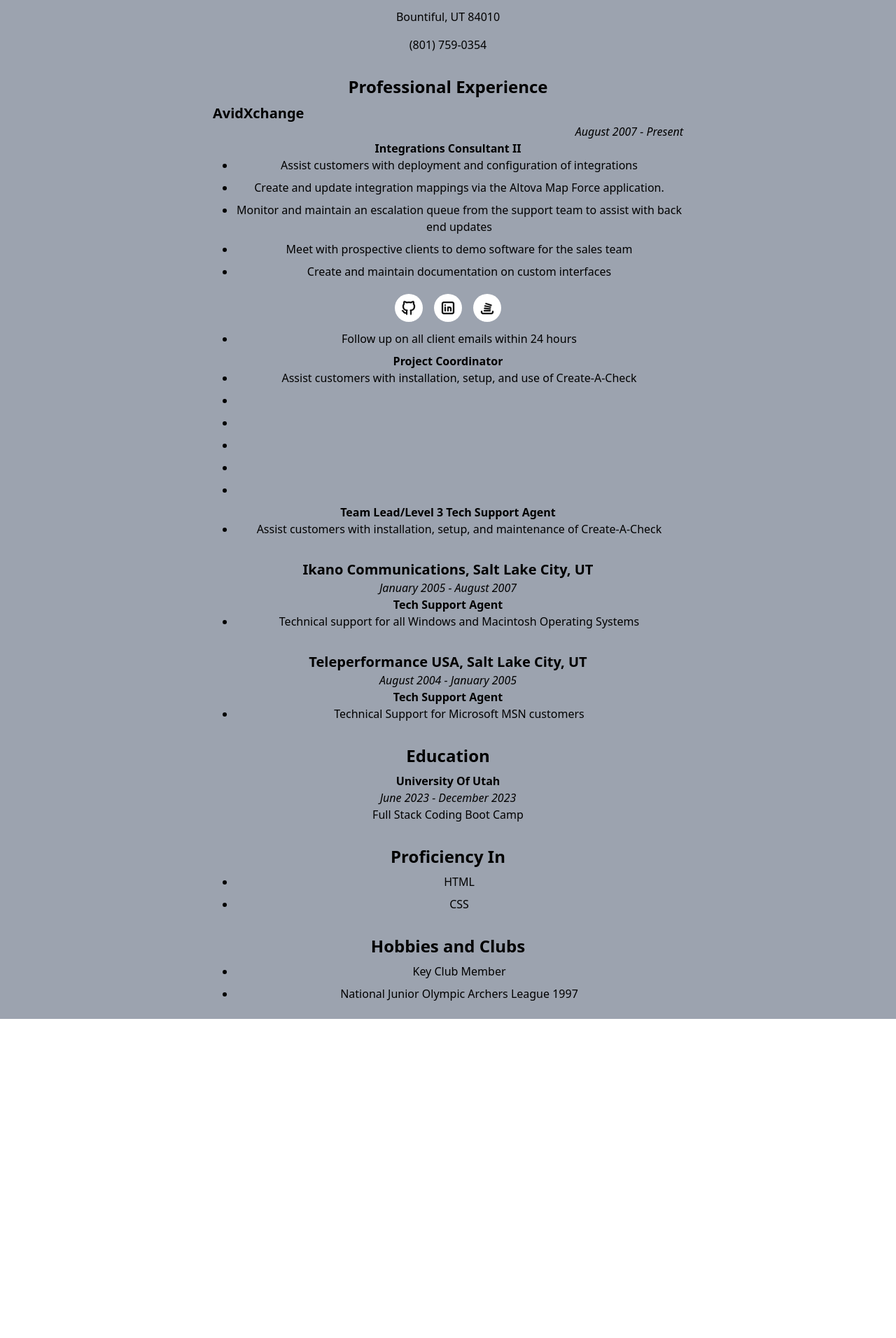
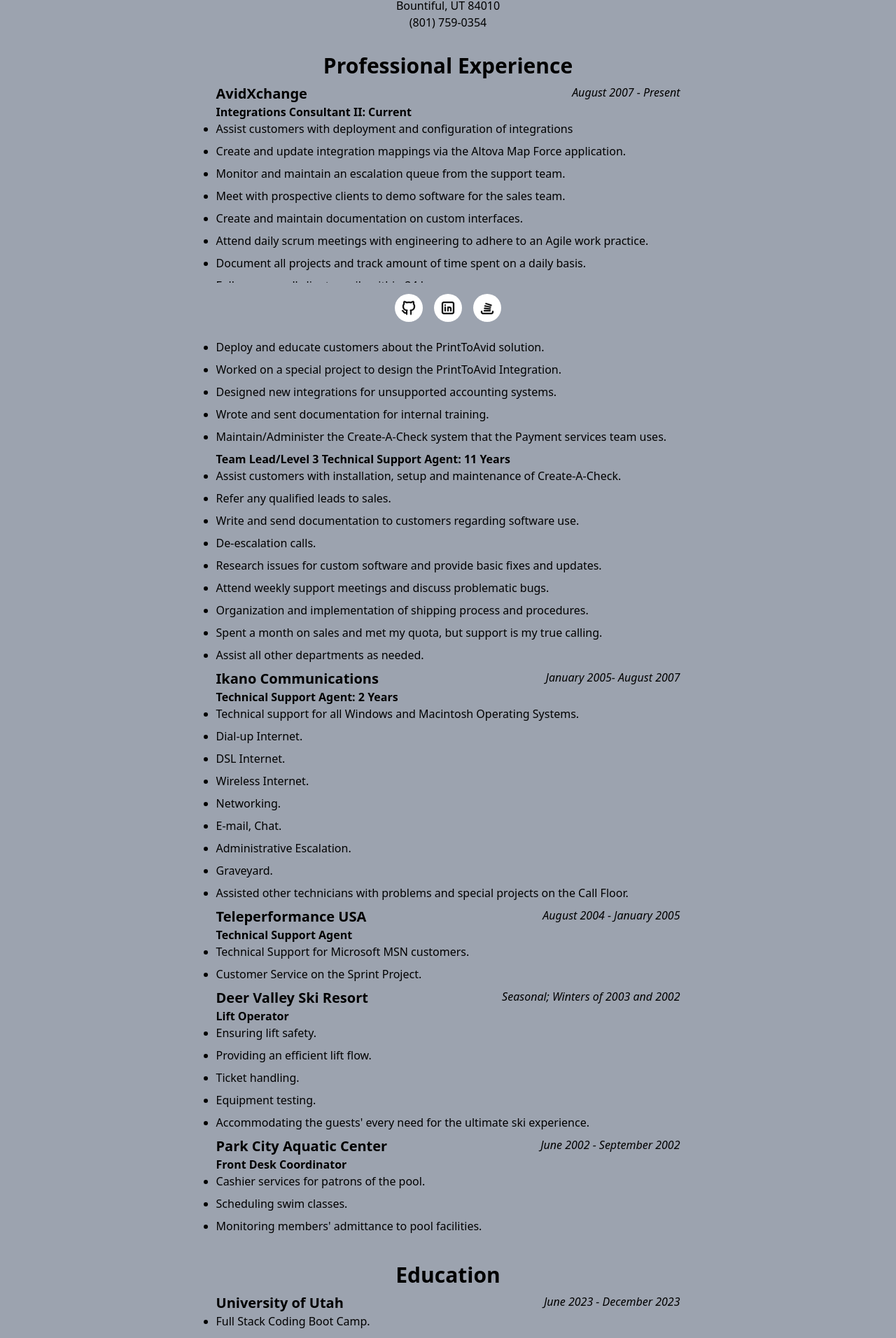
Before and after one commit to tmorgan-dev/react-portfolio, a React (Vite) app: page /resume in a window 1280 px wide. Shown: the part 324-2236 px from the top of the page at 70% size. Before the commit the page ends 1780 px from the top, so only its background shows below. Built offline with nearby package versions, Linux system fonts and the light colour scheme.

Commit message:
updated resume

```diff
--- a/src/components/Resume.jsx
+++ b/src/components/Resume.jsx
@@ -23,102 +23,164 @@
       <div id="resume-container" className="text-black text-center mt-12 max-w-2xl mx-auto">
         <div id="contact-container">
           <h1 className="text-4xl font-bold mb-4">TIMOTHY ADAM MORGAN</h1>
-          <p className="mb-4">101 South 1300 East</p>
-          <p className="mb-4">Bountiful, UT 84010</p>
-          <p className="mb-4">(801) 759-0354</p>
+          <p className="mb-0">101 South 1300 East</p>
+          <p className="mb-0">Bountiful, UT 84010</p>
+          <p className="mb-0">(801) 759-0354</p>
         </div>
-
-        <h2 className="text-2xl font-bold mt-8 mb-2">Professional Experience</h2>
-
-        {/* AvidXchange */}
-        <div className="mb-8">
-          <div id='avid-header-container'>
-            <h3 className="text-xl font-bold text-left">AvidXchange</h3>
-            <p className="italic text-right">August 2007 - Present</p>
-          </div>
-          <p className="font-bold">Integrations Consultant II</p>
-          <ul className="list-disc pl-8 mb-2"> {/* Reduced margin-bottom for list items */}
-            <li className="mb-2">Assist customers with deployment and configuration of integrations</li>
-            <li className="mb-2">Create and update integration mappings via the Altova Map Force application.</li>
-            <li className="mb-2">Monitor and maintain an escalation queue from the support team to assist with back end updates</li>
-            <li className="mb-2">Meet with prospective clients to demo software for the sales team</li>
-            <li className="mb-2">Create and maintain documentation on custom interfaces</li>
-            <li className="mb-2">Attend daily scrum meetings with engineering to adhere to an Agile work practice</li>
-            <li className="mb-2">Document all projects and track amount of time spent on a daily basis</li>
-            <li className="mb-2">Follow up on all client emails within 24 hours</li>
-          </ul>
-
-          <p className="font-bold">Project Coordinator</p>
-          <ul className="list-disc pl-8 mb-2"> {/* Reduced margin-bottom for list items */}
-            <li className="mb-2">Assist customers with installation, setup, and use of Create-A-Check</li>
-            <li className="mb-2"></li>
-            <li className="mb-2"></li>
-            <li className="mb-2"></li>
-            <li className="mb-2"></li>
-            <li className="mb-2"></li>
-          </ul>
-
-          <p className="font-bold">Team Lead/Level 3 Tech Support Agent</p>
-          <ul className="list-disc pl-8 mb-2"> {/* Reduced margin-bottom for list items */}
-            <li className="mb-2">Assist customers with installation, setup, and maintenance of Create-A-Check</li>
-            {/* Add other relevant points */}
+        <h2 className="text-3xl font-bold mt-8 mb-2">Professional Experience</h2>
+        <div id='avid-header-container' className="flex justify-between">
+          <h3 className="text-xl font-bold">AvidXchange</h3>
+          <p className="italic">August 2007 - Present</p>
+        </div>
+        <div id="avid-ic-container">
+          <p className="font-bold flex items-start">Integrations Consultant II: Current</p>
+          <ul className="list-disc pl-0 flex flex-col items-start">
+            <li className="text-center mb-2">Assist customers with deployment and configuration of integrations</li>
+            <li className="text-center mb-2">Create and update integration mappings via the Altova Map Force application.</li>
+            <li className="text-center mb-2">Monitor and maintain an escalation queue from the support team.</li>
+            <li className="text-center mb-2">Meet with prospective clients to demo software for the sales team.</li>
+            <li className="text-center mb-2">Create and maintain documentation on custom interfaces.</li>
+            <li className="text-center mb-2">Attend daily scrum meetings with engineering to adhere to an Agile work practice.</li>
+            <li className="text-center mb-2">Document all projects and track amount of time spent on a daily basis.</li>
+            <li className="text-center mb-2">Follow up on all client emails within 24 hours.</li>
           </ul>
         </div>
-
-        {/* Ikano Communications */}
-        <div className="mb-8">
-          <h3 className="text-xl font-bold">Ikano Communications, Salt Lake City, UT</h3>
-          <p className="italic">January 2005 - August 2007</p>
-
-          <p className="font-bold">Tech Support Agent</p>
-          <ul className="list-disc pl-8 mb-2"> {/* Reduced margin-bottom for list items */}
-            <li className="mb-2">Technical support for all Windows and Macintosh Operating Systems</li>
-            {/* Add other relevant points */}
+        <div id="avid-pc-container">
+          <p className="font-bold flex items-start">Project Coordinator: 4 Years</p>
+          <ul className="list-disc pl-0 flex flex-col items-start">
+            <li className="text-center mb-2">Assist customers with installation, setup and use of Create-A-Check for use with AvidPay.</li>
+            <li className="text-center mb-2">Deploy and educate customers about the PrintToAvid solution.</li>
+            <li className="text-center mb-2">Worked on a special project to design the PrintToAvid Integration.</li>
+            <li className="text-center mb-2">Designed new integrations for unsupported accounting systems.</li>
+            <li className="text-center mb-2">Wrote and sent documentation for internal training.</li>
+            <li className="text-center mb-2">Maintain/Administer the Create-A-Check system that the Payment services team uses.</li>
           </ul>
         </div>
-
-        {/* Teleperformance USA */}
-        <div className="mb-8">
-          <h3 className="text-xl font-bold">Teleperformance USA, Salt Lake City, UT</h3>
-          <p className="italic">August 2004 - January 2005</p>
-
-          <p className="font-bold">Tech Support Agent</p>
-          <ul className="list-disc pl-8 mb-2"> {/* Reduced margin-bottom for list items */}
-            <li className="mb-2">Technical Support for Microsoft MSN customers</li>
-            {/* Add other relevant points */}
+        <div id="avid-support-container">
+          <p className="font-bold flex items-start">Team Lead/Level 3 Technical Support Agent: 11 Years</p>
+          <ul className="list-disc pl-0 flex flex-col items-start">
+            <li className="text-center mb-2">Assist customers with installation, setup and maintenance of Create-A-Check.</li>
+            <li className="text-center mb-2">Refer any qualified leads to sales.</li>
+            <li className="text-center mb-2">Write and send documentation to customers regarding software use.</li>
+            <li className="text-center mb-2">De-escalation calls.</li>
+            <li className="text-center mb-2">Research issues for custom software and provide basic fixes and updates.</li>
+            <li className="text-center mb-2">Attend weekly support meetings and discuss problematic bugs.</li>
+            <li className="text-center mb-2">Organization and implementation of shipping process and procedures.</li>
+            <li className="text-center mb-2">Spent a month on sales and met my quota, but support is my true calling.</li>
+            <li className="text-center mb-2">Assist all other departments as needed.</li>
           </ul>
         </div>
-
-        {/* Deer Valley Ski Resort */}
-        {/* Add other relevant sections following the same structure */}
-
-        <h2 className="text-2xl font-bold mt-8 mb-2">Education</h2>
-        <div className="mb-8">
-          <p className="font-bold">University Of Utah</p>
+        <div id='ikano-header-container' className="flex justify-between">
+          <h3 className="text-xl font-bold">Ikano Communications</h3>
+          <p className="italic">January 2005- August 2007</p>
+        </div>
+        <div id="ikano-container">
+          <p className="font-bold flex items-start">Technical Support Agent: 2 Years</p>
+          <ul className="list-disc pl-0 flex flex-col items-start">
+            <li className="text-center mb-2">Technical support for all Windows and Macintosh Operating Systems.</li>
+            <li className="text-center mb-2">Dial-up Internet.</li>
+            <li className="text-center mb-2">DSL Internet.</li>
+            <li className="text-center mb-2">Wireless Internet.</li>
+            <li className="text-center mb-2">Networking.</li>
+            <li className="text-center mb-2">E-mail, Chat.</li>
+            <li className="text-center mb-2">Administrative Escalation.</li>
+            <li className="text-center mb-2">Graveyard.</li>
+            <li className="text-center mb-2">Assisted other technicians with problems and special projects on the Call Floor.</li>
+          </ul>
+        </div>
+        <div id='teleperformance-header-container' className="flex justify-between">
+          <h3 className="text-xl font-bold">Teleperformance USA</h3>
+          <p className="italic">August 2004 - January 2005</p>
+        </div>
+        <div id="teleperformance-container">
+          <p className="font-bold flex items-start">Technical Support Agent</p>
+          <ul className="list-disc pl-0 flex flex-col items-start">
+            <li className="text-center mb-2">Technical Support for Microsoft MSN customers.</li>
+            <li className="text-center mb-2">Customer Service on the Sprint Project.</li>
+          </ul>
+        </div>
+        <div id='deervalley-header-container' className="flex justify-between">
+          <h3 className="text-xl font-bold">Deer Valley Ski Resort</h3>
+          <p className="italic">Seasonal; Winters of 2003 and 2002</p>
+        </div>
+        <div id="deervalley-container">
+          <p className="font-bold flex items-start">Lift Operator</p>
+          <ul className="list-disc pl-0 flex flex-col items-start">
+            <li className="text-center mb-2">Ensuring lift safety.</li>
+            <li className="text-center mb-2">Providing an efficient lift flow.</li>
+            <li className="text-center mb-2">Ticket handling.</li>
+            <li className="text-center mb-2">Equipment testing.</li>
+            <li className="text-center mb-2">Accommodating the guests' every need for the ultimate ski experience.</li>
+          </ul>
+        </div>
+        <div id='aquatic-header-container' className="flex justify-between">
+          <h3 className="text-xl font-bold">Park City Aquatic Center</h3>
+          <p className="italic">June 2002 - September 2002</p>
+        </div>
+        <div id="aquatic-container">
+          <p className="font-bold flex items-start">Front Desk Coordinator</p>
+          <ul className="list-disc pl-0 flex flex-col items-start">
+            <li className="text-center mb-2">Cashier services for patrons of the pool.</li>
+            <li className="text-center mb-2">Scheduling swim classes.</li>
+            <li className="text-center mb-2">Monitoring members' admittance to pool facilities.</li>
+          </ul>
+        </div>
+        <h2 className="text-3xl font-bold mt-8 mb-2">Education</h2>
+        <div id='uofu-header-container' className="flex justify-between">
+          <h3 className="text-xl font-bold">University of Utah</h3>
           <p className="italic">June 2023 - December 2023</p>
-          <p>Full Stack Coding Boot Camp</p>
         </div>
-
-        {/* Add other relevant sections following the same structure */}
-
-        <h2 className="text-2xl font-bold mt-8 mb-2">Proficiency In</h2>
-        <ul className="list-disc pl-8 mb-2"> {/* Reduced margin-bottom for list items */}
-          <li className="mb-2">HTML</li>
-          <li className="mb-2">CSS</li>
-          {/* Add other relevant skills */}
+        <ul className="list-disc pl-0 flex flex-col items-start">
+          <li className="text-center mb-2">Full Stack Coding Boot Camp.</li>
         </ul>
-
-        <h2 className="text-2xl font-bold mt-8 mb-2">Hobbies and Clubs</h2>
-        <ul className="list-disc pl-8 mb-2"> {/* Reduced margin-bottom for list items */}
-          <li className="mb-2">Key Club Member</li>
-          <li className="mb-2">National Junior Olympic Archers League 1997</li>
-          {/* Add other hobbies and clubs */}
+        <div id='pc-header-container' className="flex justify-between">
+          <h3 className="text-xl font-bold">Park City High School</h3>
+          <p className="italic">August 1997- June 2002</p>
+        </div>
+        <ul className="list-disc pl-0 flex flex-col items-start">
+          <li className="text-center mb-2">High School Diploma- Class of 2002.</li>
+          <li className="text-center mb-2">3.1 GPA.</li>
+        </ul>
+        <h2 className="text-3xl font-bold mt-8 mb-2">Proficiencies</h2>
+        <ul className="list-disc pl-0 flex flex-col items-start">
+          <li className="text-center mb-2">HTML</li>
+          <li className="text-center mb-2">CSS</li>
+          <li className="text-center mb-2">Javascript</li>
+          <li className="text-center mb-2">APIs</li>
+          <li className="text-center mb-2">Node.js</li>
+          <li className="text-center mb-2">Express</li>
+          <li className="text-center mb-2">MySQL</li>
+          <li className="text-center mb-2">ORM</li>
+          <li className="text-center mb-2">MVC</li>
+          <li className="text-center mb-2">NoSQL</li>
+          <li className="text-center mb-2">PWA</li>
+          <li className="text-center mb-2">React</li>
+          <li className="text-center mb-2">MongoDB</li>
+          <li className="text-center mb-2">Github</li>
+          <li className="text-center mb-2">Agile</li>
+          <li className="text-center mb-2">Altova Mapforce</li>
+          <li className="text-center mb-2">Internet and networking</li>
+          <li className="text-center mb-2">A+/CNA Microsoft Hardware Certification</li>
+          <li className="text-center mb-2">Microsoft OS</li>
+          <li className="text-center mb-2">Macintosh OS</li>
+          <li className="text-center mb-2">DOS</li>
+          <li className="text-center mb-2">Adobe Photoshop</li>
+          <li className="text-center mb-2">Flash</li>
+          <li className="text-center mb-2">Peripheral devices</li>
+          <li className="text-center mb-2">Drivers, upgrades, installations</li>
+          <li className="text-center mb-2">Audio/visual electronics</li>
+        </ul>
+        <h2 className="text-3xl font-bold mt-8 mb-2">Hobbies and Clubs</h2>
+        <ul className="list-disc pl-0 flex flex-col items-start">
+          <li className="text-center mb-2">BSA Eagle Scout</li>
+          <li className="text-center mb-2">Key Club Member</li>
+          <li className="text-center mb-2">National Junior Olympic Archers League 1997</li>
+          <li className="text-center mb-2">Camping and Hiking</li>
+          <li className="text-center mb-2">Concerts</li>
+          <li className="text-center mb-2">Movies, Video Games and Comics</li>
         </ul>
       </div>
-
-
     </div>
-
   );
 };
 
```
